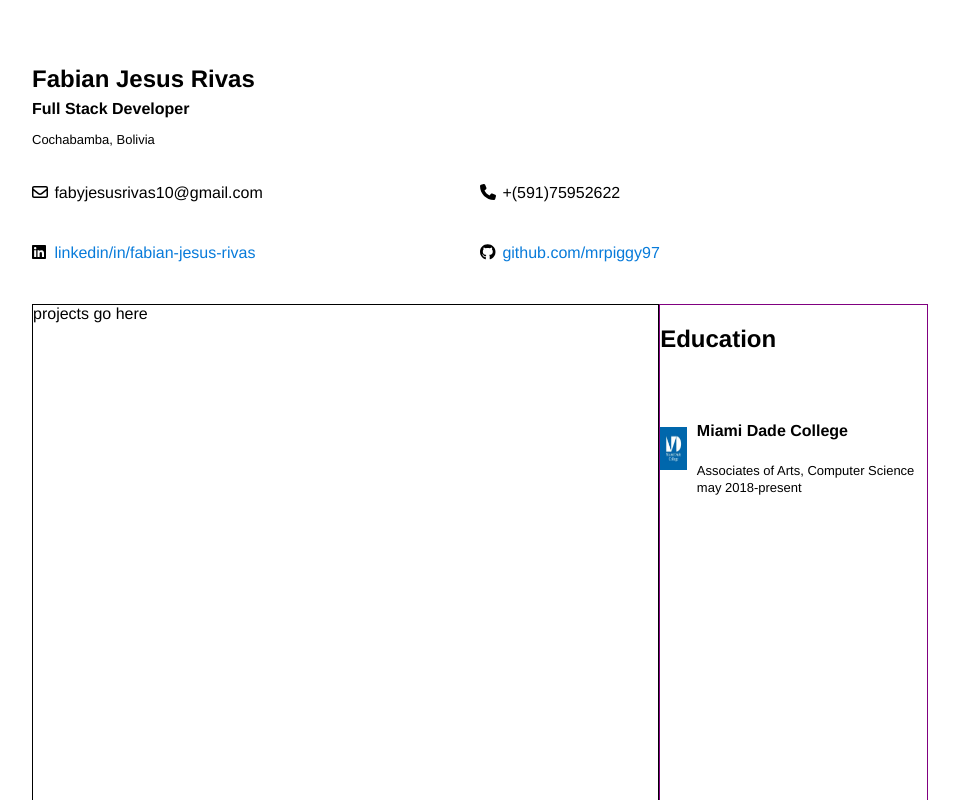
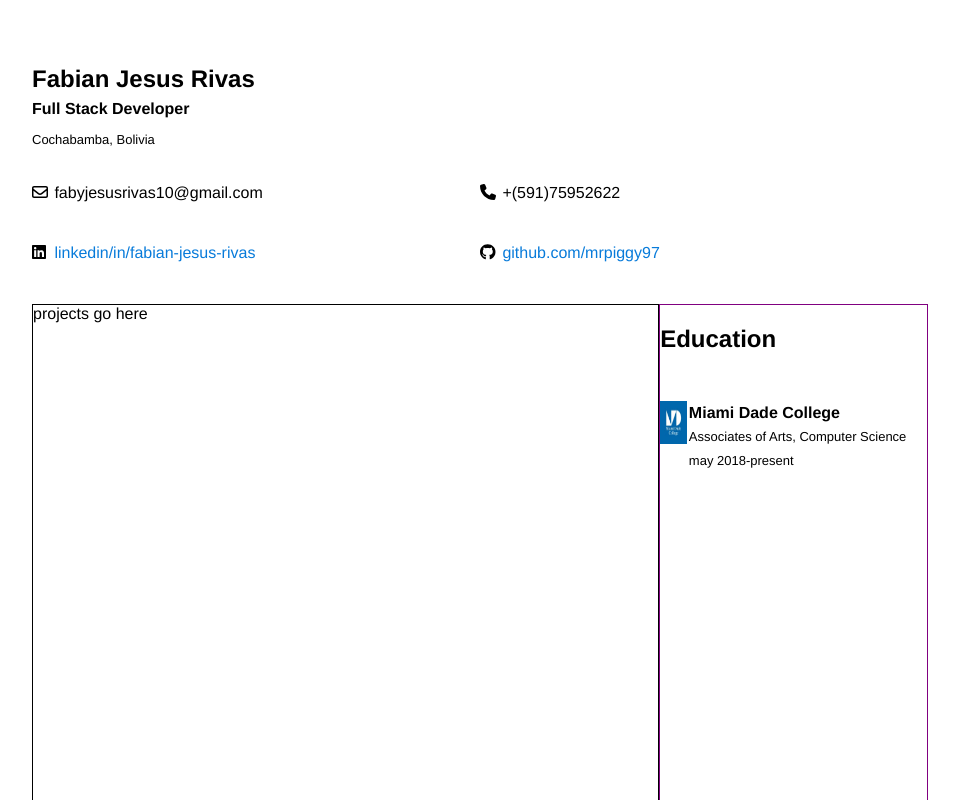
Before and after one commit to mrpiggy97/resume, a React (Vite) app: page / in a window 1280 px wide. Shown: the top 800 px of the page, without its empty margins (32-991 px from the left). Built offline with nearby package versions, Linux system fonts and the light colour scheme.

Commit message:
finished part of education

```diff
--- a/src/App.css
+++ b/src/App.css
@@ -82,18 +82,13 @@ div#college{
   grid-template-columns: 10% 90%;
   grid-template-rows: 100%;
   grid-template-areas: "mdc degree";
-  column-gap: 10px;
+  column-gap: 2px;
 }
 
 div#mdc{
   display: grid;
   grid-area: mdc;
-  align-items: center;
-}
-
-span.minimal-info{
-  font-size: small;
-  align-self: baseline;
+  align-items: baseline;
 }
 
 span.degree{
@@ -103,7 +98,10 @@ span.degree{
 div#degree{
   display: grid;
   grid-area: degree;
+  align-items:center;
   justify-items: left;
+  grid-template-rows: repeat(4, 25%);
+  grid-template-columns: 100%;
 }
 
 div#certifications-header{
--- a/src/App.tsx
+++ b/src/App.tsx
@@ -42,15 +42,18 @@ function App()  {
         <div id="college-header">
           <h2>Education</h2>
         </div>
+
         <div id="college">
           <div id="mdc">
             <img width="100%" height="45%" src='../mdc.jpeg'/>
           </div>
+
           <div id="degree">
             <h4>Miami Dade College</h4>
             <span className='degree'>Associates of Arts, Computer Science</span>
-            <span className='minimal-info'>may 2018-present</span>
+            <span className='degree'>may 2018-present</span>
           </div>
+
         </div>
       </div>
 
```
